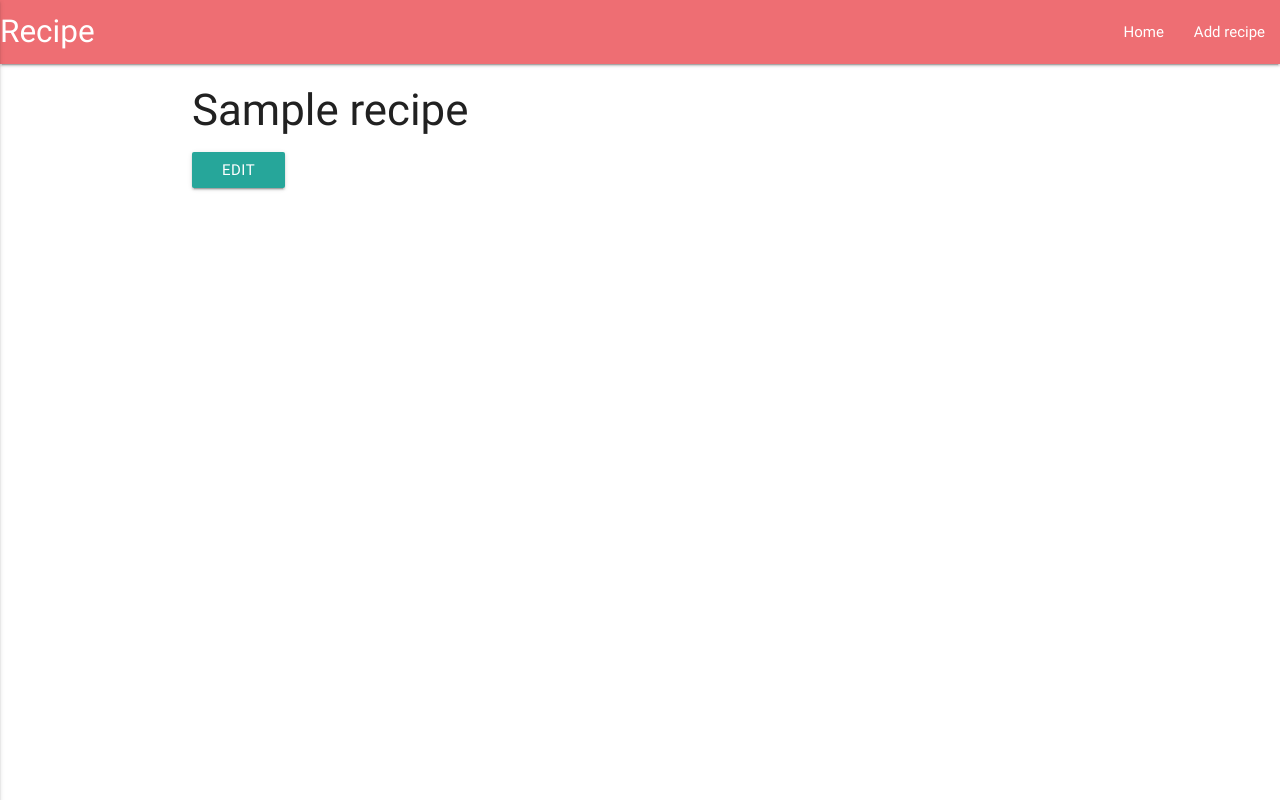
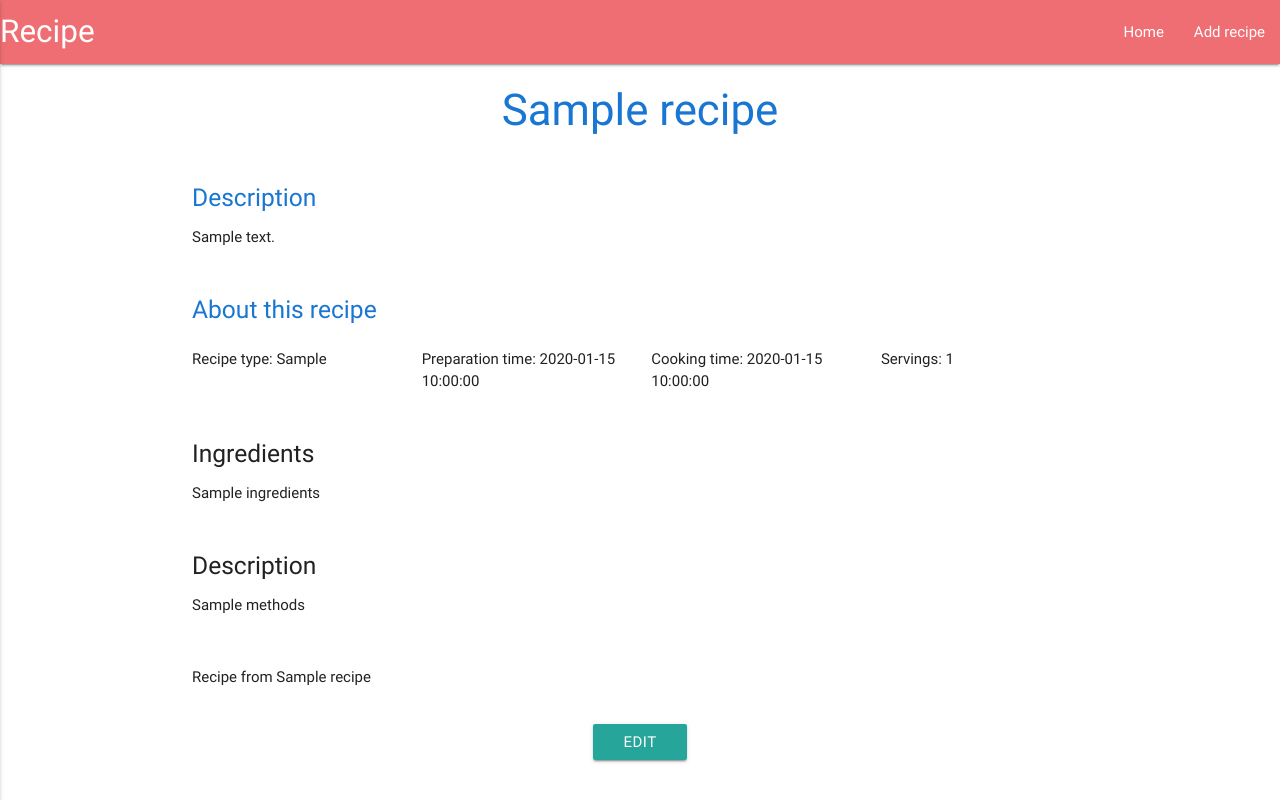
Before and after one commit to comanezz/recipe-website, a Flask app: template templates/recipedescription.html in a window 1280 px wide. Run offline with Flask 2, Linux system fonts and the light colour scheme; the template is opened without the code that fills it: most values are stand-ins (such as "Sample title", 1, 10 or a date in 2020); some libraries are stand-ins or nearby versions.

Commit message:
Page layout set up

```diff
--- a/templates/recipedescription.html
+++ b/templates/recipedescription.html
@@ -3,9 +3,61 @@
 {% block title %} Recipe description {% endblock %}
 
 {% block content %}
+    <div class="row">
+        <div class="col s12 center-align blue-text text-darken-2">
+            <h3>{{ recipe.recipe_name }}</h3>
+        </div>
+    </div>
 
-    <h3>{{ recipe.recipe_name }}</h3>
-    <a href="{{ url_for('edit_recipe', recipe_id = recipe._id)}}" class="waves-effect waves-light btn btn_small">Edit</a>
+    <div class="row">
+        <div class="col s12">
+            <h5 class="blue-text text-darken-2">Description</h5>
+            <p>{{ recipe.recipe_description }}</p>
+        </div>
+    </div>
 
+    <div class="row">
+        <div class="col s12 blue-text text-darken-2">
+            <h5>About this recipe</h5>
+        </div>
+        <div class="col s3">
+            <p>Recipe type: {{ recipe.recipe_type }}</p>
+        </div>
+        <div class="col s3">
+            <p>Preparation time: {{ recipe.preparation_time }}</p>
+        </div>
+        <div class="col s3">
+            <p>Cooking time: {{ recipe.cooking_time }}</p>
+        </div>
+        <div class="col s3">
+            <p> Servings: {{ recipe.serving_number }}</p>
+        </div>
+    </div>
+
+    <div class="row">
+        <div class="col s12">
+            <h5>Ingredients</h5>
+            <p>{{ recipe.ingredients }}</p>
+        </div>
+    </div>
+
+    <div class="row">
+        <div class="col s12">
+            <h5>Description</h5>
+            <p>{{ recipe.methods }}</p>
+        </div>
+    </div>
+
+    <div class="row">
+        <div class="col s12">
+            <p>Recipe from {{ recipe.author_name }}</p>
+        </div>
+    </div>
+
+    <div class="row">
+        <div class="col s12 center-align">
+            <a href="{{ url_for('edit_recipe', recipe_id = recipe._id)}}" class="waves-effect waves-light btn btn_small">Edit</a>
+        </div>
+    </div>
 
 {% endblock %}
```
